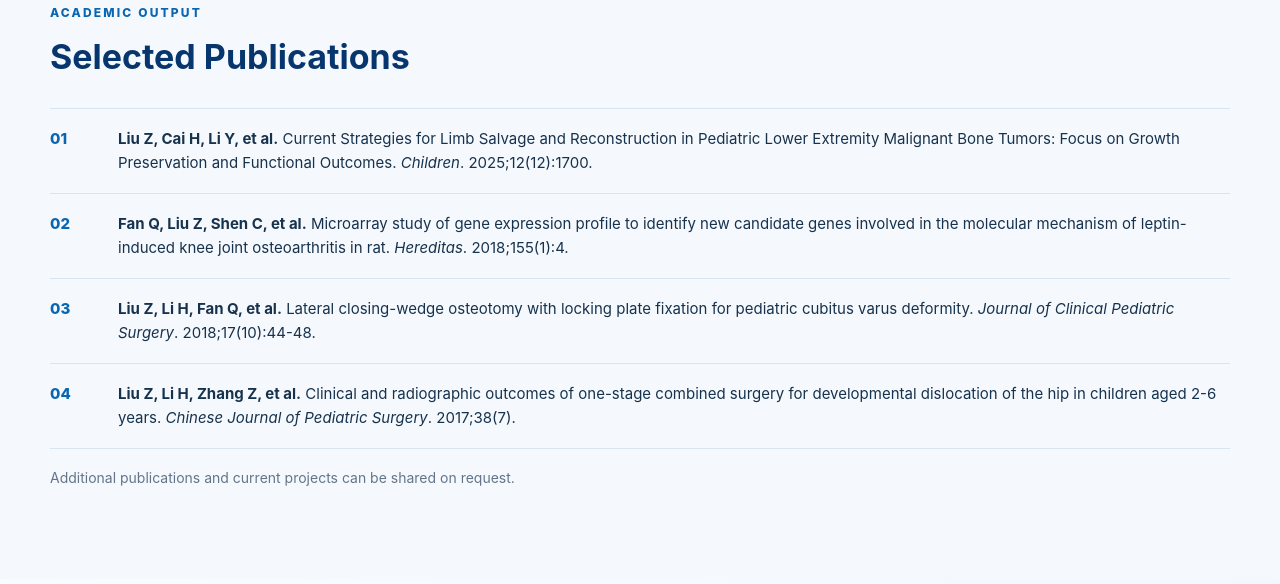
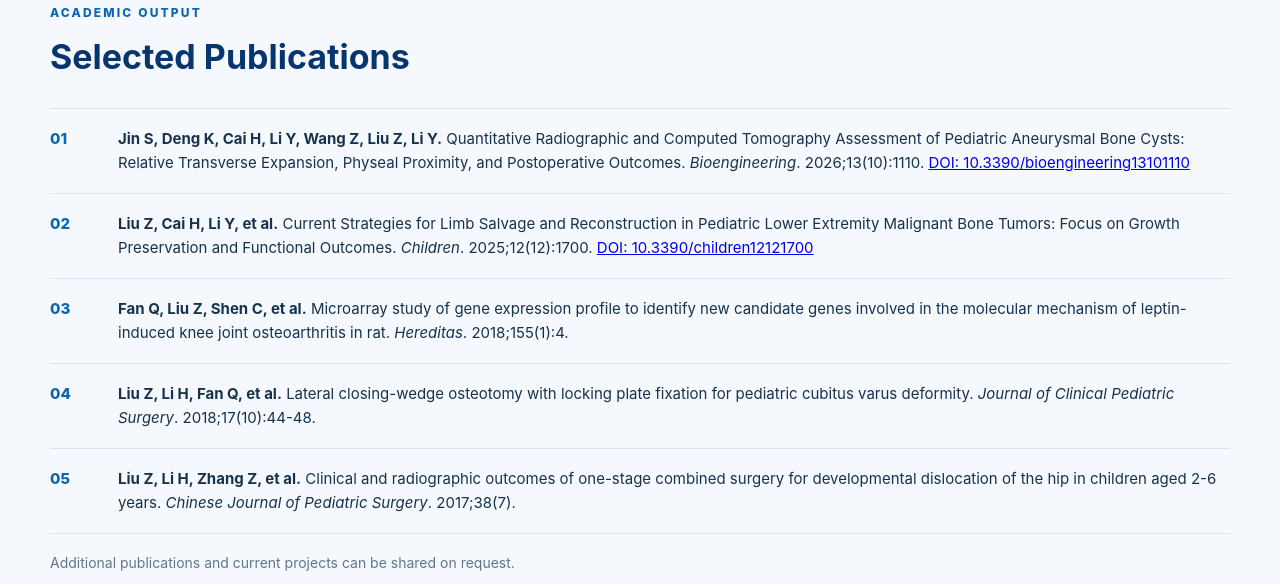
Before and after one commit to zhuliu3724/zhuliu.me, a plain HTML site: page index.html in a window 1280 px wide. Shown: the part 2374-2958 px from the top of the page. Drawn offline with Linux system fonts and the light colour scheme.

Commit message:
Add files via upload

```diff
--- a/index.html
+++ b/index.html
@@ -107,10 +107,11 @@
         <div class="section-label">ACADEMIC OUTPUT</div>
         <h3>Selected Publications</h3>
         <div class="pub-list">
-          <article class="pub"><span class="pub-no">01</span><div><strong>Liu Z, Cai H, Li Y, et al.</strong> Current Strategies for Limb Salvage and Reconstruction in Pediatric Lower Extremity Malignant Bone Tumors: Focus on Growth Preservation and Functional Outcomes. <em>Children</em>. 2025;12(12):1700.</div></article>
-          <article class="pub"><span class="pub-no">02</span><div><strong>Fan Q, Liu Z, Shen C, et al.</strong> Microarray study of gene expression profile to identify new candidate genes involved in the molecular mechanism of leptin-induced knee joint osteoarthritis in rat. <em>Hereditas</em>. 2018;155(1):4.</div></article>
-          <article class="pub"><span class="pub-no">03</span><div><strong>Liu Z, Li H, Fan Q, et al.</strong> Lateral closing-wedge osteotomy with locking plate fixation for pediatric cubitus varus deformity. <em>Journal of Clinical Pediatric Surgery</em>. 2018;17(10):44-48.</div></article>
-          <article class="pub"><span class="pub-no">04</span><div><strong>Liu Z, Li H, Zhang Z, et al.</strong> Clinical and radiographic outcomes of one-stage combined surgery for developmental dislocation of the hip in children aged 2-6 years. <em>Chinese Journal of Pediatric Surgery</em>. 2017;38(7).</div></article>
+          <article class="pub"><span class="pub-no">01</span><div><strong>Jin S, Deng K, Cai H, Li Y, Wang Z, Liu Z, Li Y.</strong> Quantitative Radiographic and Computed Tomography Assessment of Pediatric Aneurysmal Bone Cysts: Relative Transverse Expansion, Physeal Proximity, and Postoperative Outcomes. <em>Bioengineering</em>. 2026;13(10):1110. <a href="https://doi.org/10.3390/bioengineering13101110" target="_blank" rel="noopener">DOI: 10.3390/bioengineering13101110</a></div></article>
+          <article class="pub"><span class="pub-no">02</span><div><strong>Liu Z, Cai H, Li Y, et al.</strong> Current Strategies for Limb Salvage and Reconstruction in Pediatric Lower Extremity Malignant Bone Tumors: Focus on Growth Preservation and Functional Outcomes. <em>Children</em>. 2025;12(12):1700. <a href="https://doi.org/10.3390/children12121700" target="_blank" rel="noopener">DOI: 10.3390/children12121700</a></div></article>
+          <article class="pub"><span class="pub-no">03</span><div><strong>Fan Q, Liu Z, Shen C, et al.</strong> Microarray study of gene expression profile to identify new candidate genes involved in the molecular mechanism of leptin-induced knee joint osteoarthritis in rat. <em>Hereditas</em>. 2018;155(1):4.</div></article>
+          <article class="pub"><span class="pub-no">04</span><div><strong>Liu Z, Li H, Fan Q, et al.</strong> Lateral closing-wedge osteotomy with locking plate fixation for pediatric cubitus varus deformity. <em>Journal of Clinical Pediatric Surgery</em>. 2018;17(10):44-48.</div></article>
+          <article class="pub"><span class="pub-no">05</span><div><strong>Liu Z, Li H, Zhang Z, et al.</strong> Clinical and radiographic outcomes of one-stage combined surgery for developmental dislocation of the hip in children aged 2-6 years. <em>Chinese Journal of Pediatric Surgery</em>. 2017;38(7).</div></article>
         </div>
         <p class="note">Additional publications and current projects can be shared on request.</p>
       </div>
```
